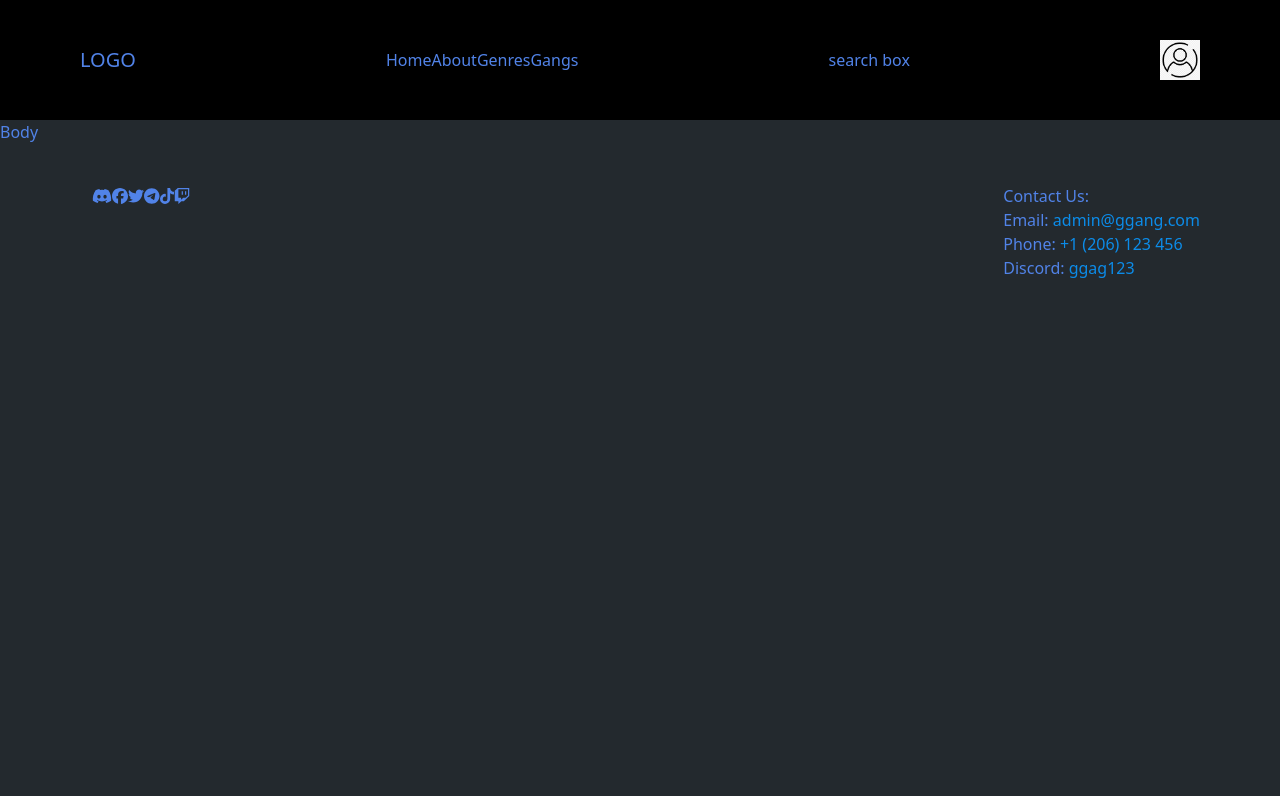
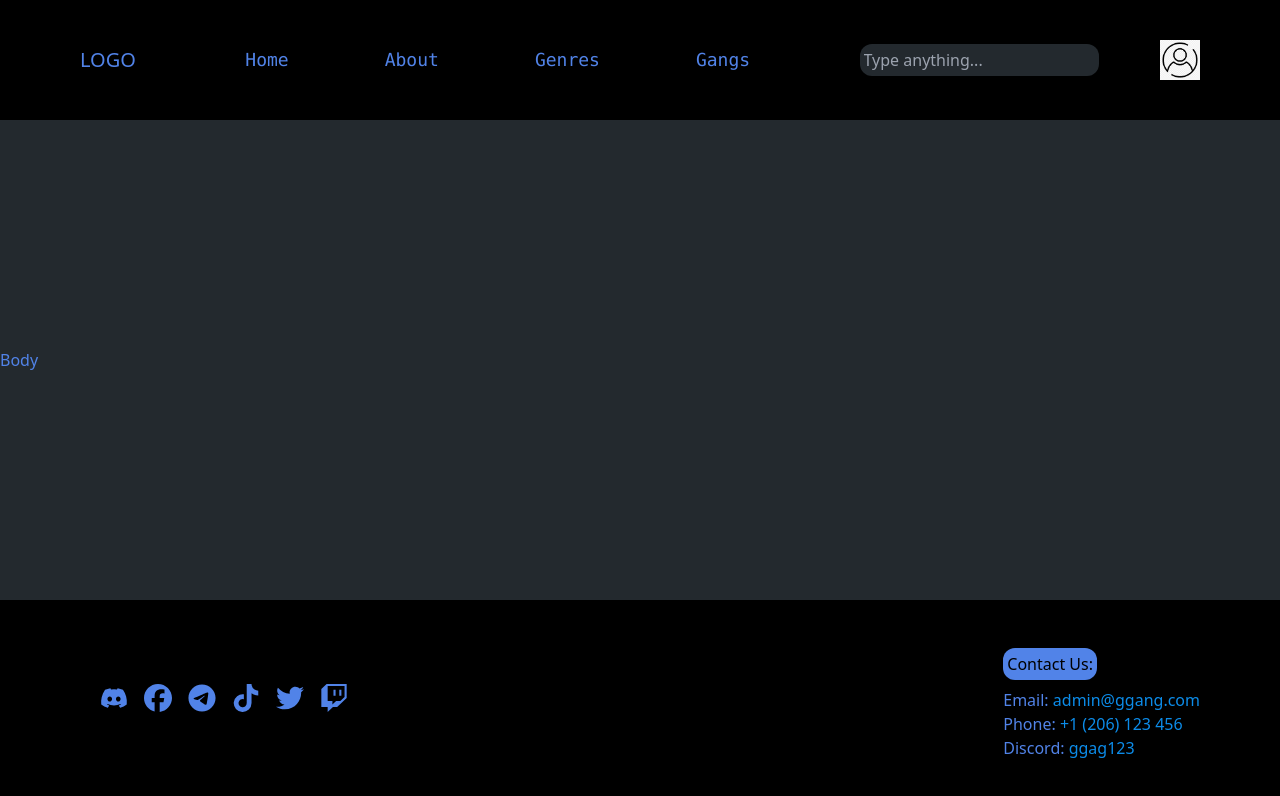
Before and after one commit to qlee0830/game-gang, a React (Create React App) app in the folder client/: page / in a window 1280 px wide. Shown: the top 796 px of the page. Built offline with nearby package versions, Linux system fonts and the light colour scheme.

Commit message:
reorganized page & created reused components

```diff
--- a/client/src/App.jsx
+++ b/client/src/App.jsx
@@ -2,24 +2,15 @@ import React from "react";
 import { BrowserRouter as Router, Routes, Route } from "react-router-dom";
 
 import { Home, About, Genres, Gangs } from "./pages";
-import { Contacts, SocialLinks, NavBar } from "./components";
+import { NavBar, Content, Footer } from "./components";
 
 function App() {
   return (
     <Router>
-      <div className="flex flex-col bg-gray h-screen w-screen text-blue__text">
+      <div className="flex flex-col justify-between bg-gray h-screen w-screen text-blue__text no-underline">
         <NavBar />
-
-        <div className="flex flex-col">Body</div>
-
-        <div className="flex h-fit items px-20 py-10 justify-between">
-          <div className="flex">
-            <SocialLinks />
-          </div>
-          <div className="flex flex-col">
-            <Contacts />
-          </div>
-        </div>
+        <Content />
+        <Footer />
 
         {/* define routes */}
         <Routes>
--- a/client/src/components/Contacts.js
+++ b/client/src/components/Contacts.jsx
@@ -3,8 +3,10 @@ import { Link } from "react-router-dom";
 
 const Contacts = () => {
   return (
-    <div>
-      <p>Contact Us:</p>
+    <div className="flex flex-col">
+      <p className="bg-blue__text w-fit text-black p-1 rounded-xl my-2">
+        Contact Us:
+      </p>
       <p>
         Email:{" "}
         <Link to="/mail/admin@ggang.com" className="text-blue">
--- /dev/null
+++ b/client/src/components/Content.jsx
@@ -0,0 +1,7 @@
+import React from "react";
+
+const Content = () => {
+  return <div className="flex flex-col">Body</div>;
+};
+
+export default Content;
--- /dev/null
+++ b/client/src/components/Footer.jsx
@@ -0,0 +1,18 @@
+import React from "react";
+
+import { Contacts, SocialLinks } from "../components";
+
+const Footer = () => {
+  return (
+    <div className="flex h-fit items px-20 py-10 justify-between bg-black items-center">
+      <div className="flex">
+        <SocialLinks />
+      </div>
+      <div className="flex flex-col">
+        <Contacts />
+      </div>
+    </div>
+  );
+};
+
+export default Footer;
--- a/client/src/components/NavBar.jsx
+++ b/client/src/components/NavBar.jsx
@@ -3,25 +3,38 @@ import { Link } from "react-router-dom";
 
 import profileIcon from "../images/profile.jpeg";
 
+const menu = [
+  { id: 1, name: "Home" },
+  { id: 2, name: "About" },
+  { id: 3, name: "Genres" },
+  { id: 4, name: "Gangs" },
+];
+
 const NavBar = () => {
   return (
     <nav className="flex bg-black h-fit justify-between px-20 py-10 items-center">
       <div className="text-xl">LOGO</div>
-      <ul className="flex justify-between">
-        <li>
-          <Link to="/home">Home</Link>
-        </li>
-        <li>
-          <Link to="/about">About</Link>
-        </li>
-        <li>
-          <Link to="/genres">Genres</Link>
-        </li>
-        <li>
-          <Link to="/gangs">Gangs</Link>
-        </li>
+      <ul className="flex justify-between font-medium font-mono text-lg">
+        {menu.map((item) => {
+          return (
+            <li key={item.id} className="mx-5">
+              <Link
+                className="hover:text-gray"
+                to={`/${item.name.toLowerCase()}`}
+              >
+                {item.name}
+              </Link>
+            </li>
+          );
+        })}
       </ul>
-      <div>search box</div>
+      <div className="">
+        <input
+          className="bg-gray p-1 rounded-xl outline-0 focus:outline-blue__text"
+          type="text"
+          placeholder="Type anything..."
+        />
+      </div>
       <div className="w-10 h-10">
         <img src={profileIcon} alt="profile icon" />
       </div>
--- a/client/src/components/SocialLinks.js
+++ /dev/null
@@ -1,43 +0,0 @@
-import React from "react";
-import { Link } from "react-router-dom";
-
-import { Container } from "react-bootstrap";
-import "bootstrap/dist/css/bootstrap.min.css";
-import { FontAwesomeIcon } from "@fortawesome/react-fontawesome";
-import {
-  faDiscord,
-  faFacebook,
-  faTelegram,
-  faTiktok,
-  faTwitter,
-  faTwitch,
-} from "@fortawesome/free-brands-svg-icons";
-
-const SocialLinks = () => {
-  return (
-    <div>
-      <Container>
-        <Link to="/discord.com">
-          <FontAwesomeIcon icon={faDiscord} />
-        </Link>
-        <Link to="/facebook.com">
-          <FontAwesomeIcon icon={faFacebook} />
-        </Link>
-        <Link to="/twitter.com">
-          <FontAwesomeIcon icon={faTwitter} />
-        </Link>
-        <Link to="/telegram.com">
-          <FontAwesomeIcon icon={faTelegram} />
-        </Link>
-        <Link to="/tiktok.com">
-          <FontAwesomeIcon icon={faTiktok} />
-        </Link>
-        <Link to="/twitch.com">
-          <FontAwesomeIcon icon={faTwitch} />
-        </Link>
-      </Container>
-    </div>
-  );
-};
-
-export default SocialLinks;
--- /dev/null
+++ b/client/src/components/SocialLinks.jsx
@@ -0,0 +1,41 @@
+import React from "react";
+import { Link } from "react-router-dom";
+
+import { Container } from "react-bootstrap";
+import "bootstrap/dist/css/bootstrap.min.css";
+import { FontAwesomeIcon } from "@fortawesome/react-fontawesome";
+import {
+  faDiscord,
+  faFacebook,
+  faTelegram,
+  faTiktok,
+  faTwitter,
+  faTwitch,
+} from "@fortawesome/free-brands-svg-icons";
+
+const platforms = [
+  { name: faDiscord, link: "/discord.com" },
+  { name: faFacebook, link: "/facebook.com" },
+  { name: faTelegram, link: "/telegram.com" },
+  { name: faTiktok, link: "/tiktok.com" },
+  { name: faTwitter, link: "/twitter.com" },
+  { name: faTwitch, link: "/twitch.com" },
+];
+
+const SocialLinks = () => {
+  return (
+    <div>
+      <Container>
+        {platforms.map((platform) => {
+          return (
+            <Link className="mx-2" to={platform.link}>
+              <FontAwesomeIcon className="w-7 h-7" icon={platform.name} />
+            </Link>
+          );
+        })}
+      </Container>
+    </div>
+  );
+};
+
+export default SocialLinks;
--- a/client/src/components/index.js
+++ b/client/src/components/index.js
@@ -1,5 +1,7 @@
 import Contacts from "./Contacts";
 import SocialLinks from "./SocialLinks";
 import NavBar from "./NavBar";
+import Content from "./Content";
+import Footer from "./Footer";
 
-export { Contacts, SocialLinks, NavBar };
+export { Contacts, SocialLinks, NavBar, Content, Footer };
```
